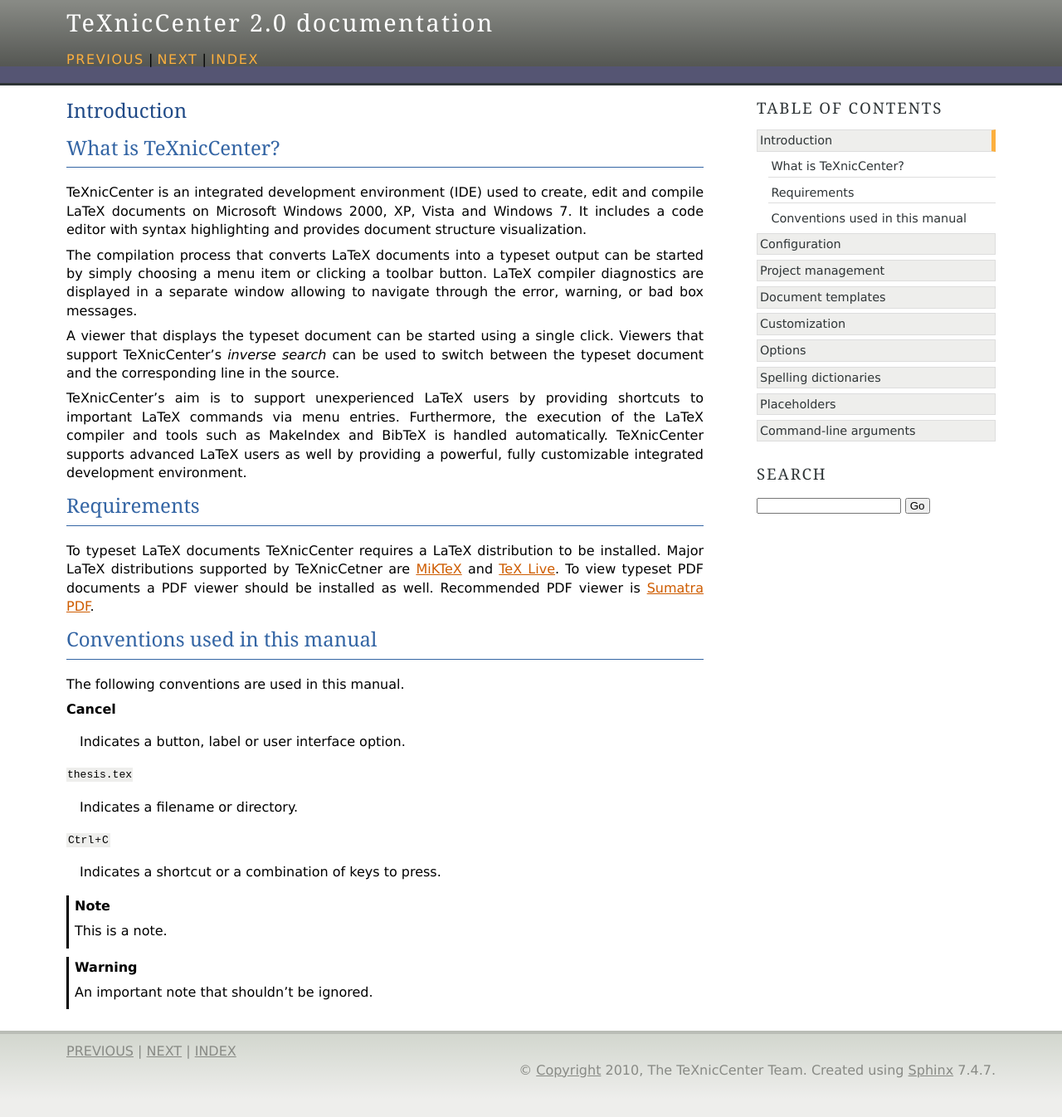
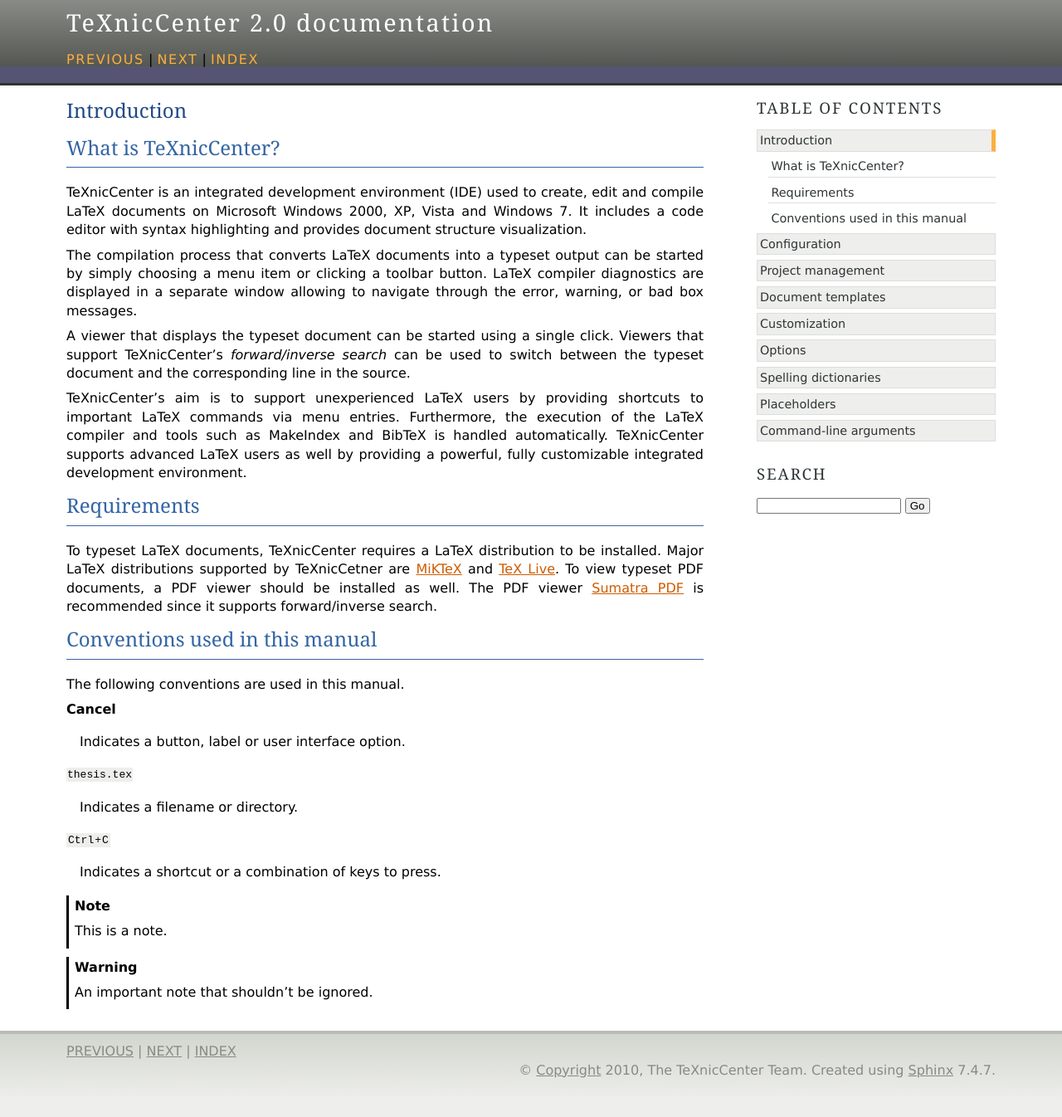
Before and after one commit to weinkauf/TeXnicCenter-Manual, a Sphinx documentation site: the page built from source/introduction.rst, in a window 1280 px wide. Shown: the whole page at 83% size. Built offline with Sphinx 7.4.7, drawn with Linux system fonts in a browser that asks for light colours.

Commit message:
Some small changes to the use of language

```diff
--- a/source/index.rst
+++ b/source/index.rst
@@ -3,8 +3,8 @@
    You can adapt this file completely to your liking, but it should at least
    contain the root `toctree` directive.
 
-Welcome to TeXnicCenter's documentation!
-========================================
+Welcome to the documentation of TeXnicCenter
+=============================================
 
 .. Please read the :ref:`copyright` and the license carefully before using
   TeXnicCenter.
--- a/source/introduction.rst
+++ b/source/introduction.rst
@@ -15,7 +15,7 @@
 through the error, warning, or bad box messages.
 
 A viewer that displays the typeset document can be started using a single click.
-Viewers that support TeXnicCenter's *inverse search* can be used to switch
+Viewers that support TeXnicCenter's *forward/inverse search* can be used to switch
 between the typeset document and the corresponding line in the source.
 
 TeXnicCenter's aim is to support unexperienced LaTeX users by providing
@@ -26,18 +26,19 @@
 
 .. index::
   inverse search
+  forward search
   BibTeX, LaTeX, MakeIndex
   IDE
 
 Requirements
 ------------
 
-To typeset LaTeX documents TeXnicCenter requires a LaTeX distribution to be
+To typeset LaTeX documents, TeXnicCenter requires a LaTeX distribution to be
 installed. Major LaTeX distributions supported by TeXnicCetner are `MiKTeX
 <http://miktex.org/>`_ and `TeX Live
-<http://www.tug.org/texlive/windows.html>`_. To view typeset PDF documents a PDF
-viewer should be installed as well. Recommended PDF viewer is `Sumatra PDF
-<http://blog.kowalczyk.info/software/sumatrapdf>`_.
+<http://www.tug.org/texlive/windows.html>`_. To view typeset PDF documents, a PDF
+viewer should be installed as well. The PDF viewer `Sumatra PDF
+<http://blog.kowalczyk.info/software/sumatrapdf>`_ is recommended since it supports forward/inverse search.
 
 .. index::
   viewer, viewer; PDF
```
